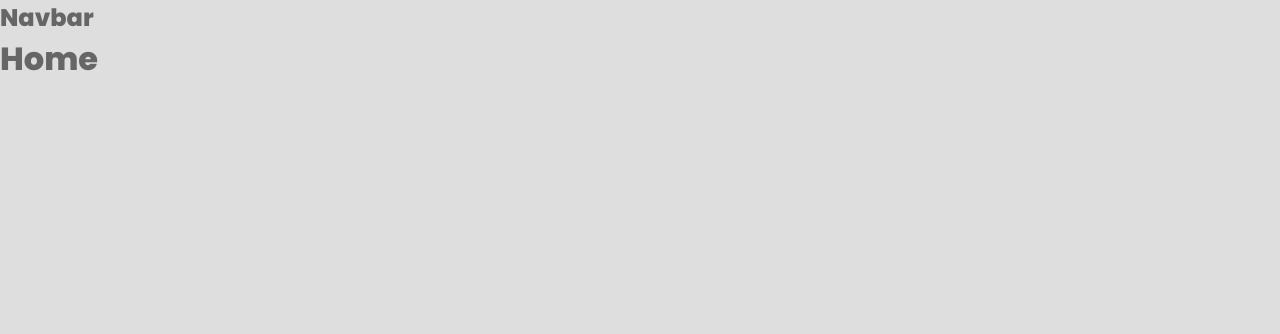
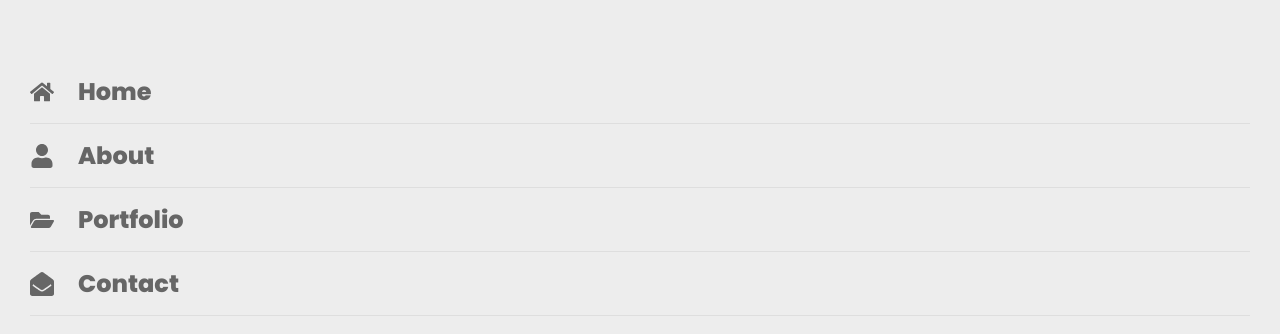
Before and after one commit to meskatabusayed/meskat-portfolio, a React (Vite) app: page / in a window 1280 px wide. Shown: the top 334 px of the page. Built offline with nearby package versions, Linux system fonts and the light colour scheme.

Commit message:
navbar completed

```diff
--- a/package.json
+++ b/package.json
@@ -14,6 +14,7 @@
     "match-sorter": "^6.3.1",
     "react": "^18.2.0",
     "react-dom": "^18.2.0",
+    "react-icons": "^4.12.0",
     "react-router-dom": "^6.20.1",
     "sort-by": "^1.2.0"
   },
--- a/src/components/Navbar/Navbar.jsx
+++ b/src/components/Navbar/Navbar.jsx
@@ -1,11 +1,27 @@
-
-
+import { NavLink } from "react-router-dom";
+import { links } from "../../data";
+import './navbar.css';
 const Navbar = () => {
-    return (
-        <div>
-            <h2>Navbar</h2>
+  return (
+    <div>
+      <nav className="nav">
+        <div className="nav__menu">
+          <ul className="nav__list">
+            {links.map(({ name, icon, path }, index) => {
+              return (
+                <li className="nav__item" key={index}>
+                  <NavLink to={path} className="nav__link">
+                    {icon}
+                    <h3 className="nav__name">{name}</h3>
+                  </NavLink>
+                </li>
+              );
+            })}
+          </ul>
         </div>
-    );
+      </nav>
+    </div>
+  );
 };
 
 export default Navbar;
--- /dev/null
+++ b/src/components/Navbar/navbar.css
@@ -0,0 +1,23 @@
+.nav__menu{
+    position: fixed;
+    inset-block: 0;
+    left: 0;
+    background-color: var(--container-color);
+    width: 100%;
+    padding: 60px 30px;
+}
+
+
+.nav__link {
+    display: flex;
+    align-items: center;
+    column-gap: 24px;
+    border-bottom: 1px solid var(--border-color);
+    padding-block: 14px;
+}
+
+.nav__icon ,
+.nav__name {
+    color: var(--title-color);
+    font-size: 24px;
+}
--- /dev/null
+++ b/src/data.jsx
@@ -0,0 +1,28 @@
+import { FaHome ,  FaUser , FaFolderOpen , FaEnvelopeOpen} from "react-icons/fa";
+
+export const links = [
+    {
+        id: 1,
+        name: 'Home' ,
+        icon: <FaHome className="nav__icon"></FaHome>,
+        path: '/',
+    },
+    {
+        id: 2,
+        name: 'About' ,
+        icon: <FaUser className="nav__icon"></FaUser>,
+        path: '/about',
+    },
+    {
+        id: 3,
+        name: 'Portfolio' ,
+        icon: <FaFolderOpen className="nav__icon"></FaFolderOpen>,
+        path: '/about',
+    },
+    {
+        id: 4,
+        name: 'Contact' ,
+        icon: <FaEnvelopeOpen className="nav__icon"></FaEnvelopeOpen>,
+        path: '/about',
+    },
+]
```
Also changed, not shown: 1 other file (tests, documents, lock files or other folders).
